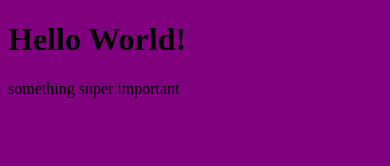
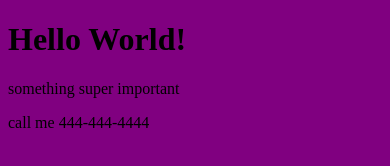
Before and after one commit to stephencastaneda/branching1, a plain HTML site: page index.html in a window 390 px wide. Drawn offline with Linux system fonts and the light colour scheme.

Commit message:
added phone number

```diff
--- a/index.html
+++ b/index.html
@@ -11,6 +11,7 @@
     <h1>Hello World!</h1>
         <p>something super important</p>
 
+        <div>call me 444-444-4444</div>
     <script src="./main.js"></script>
 
 </body>
```
